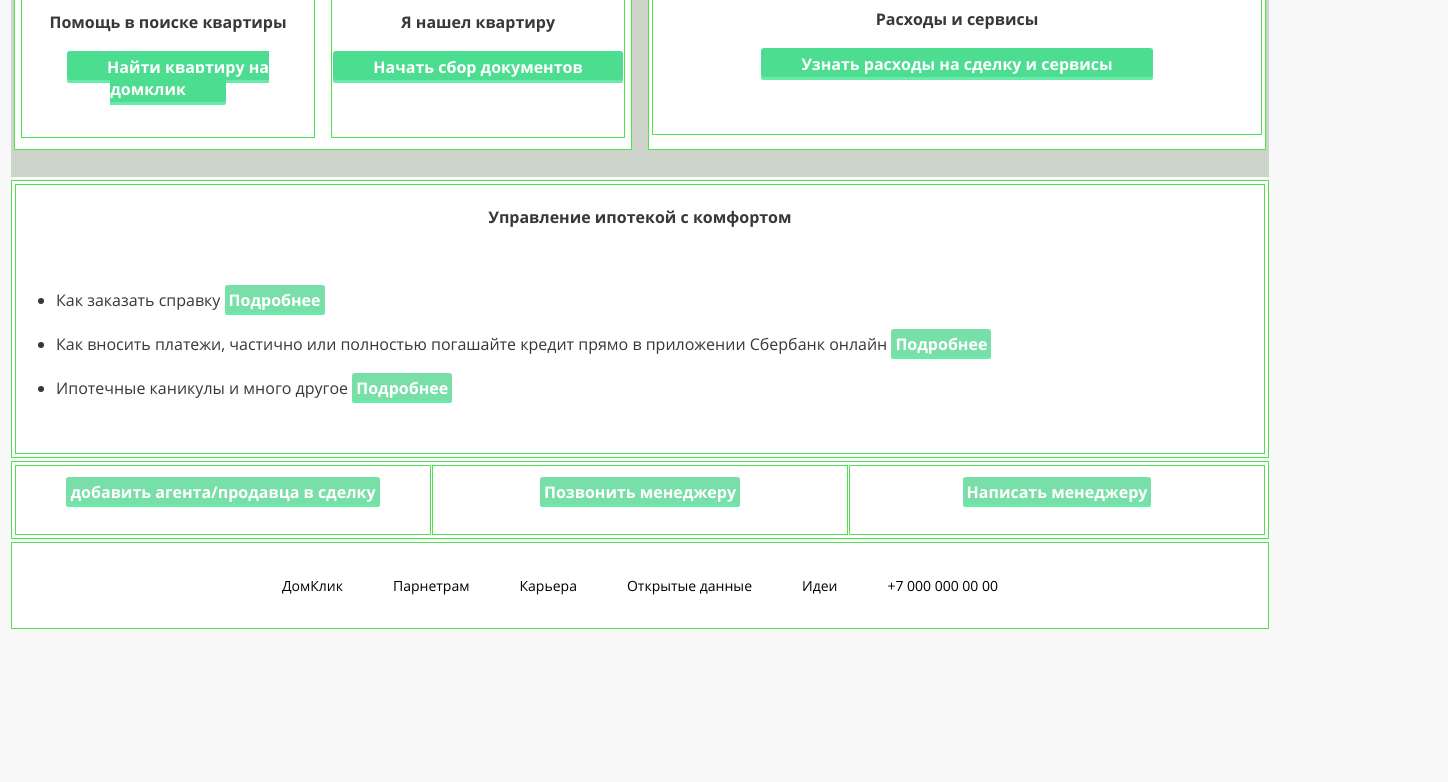
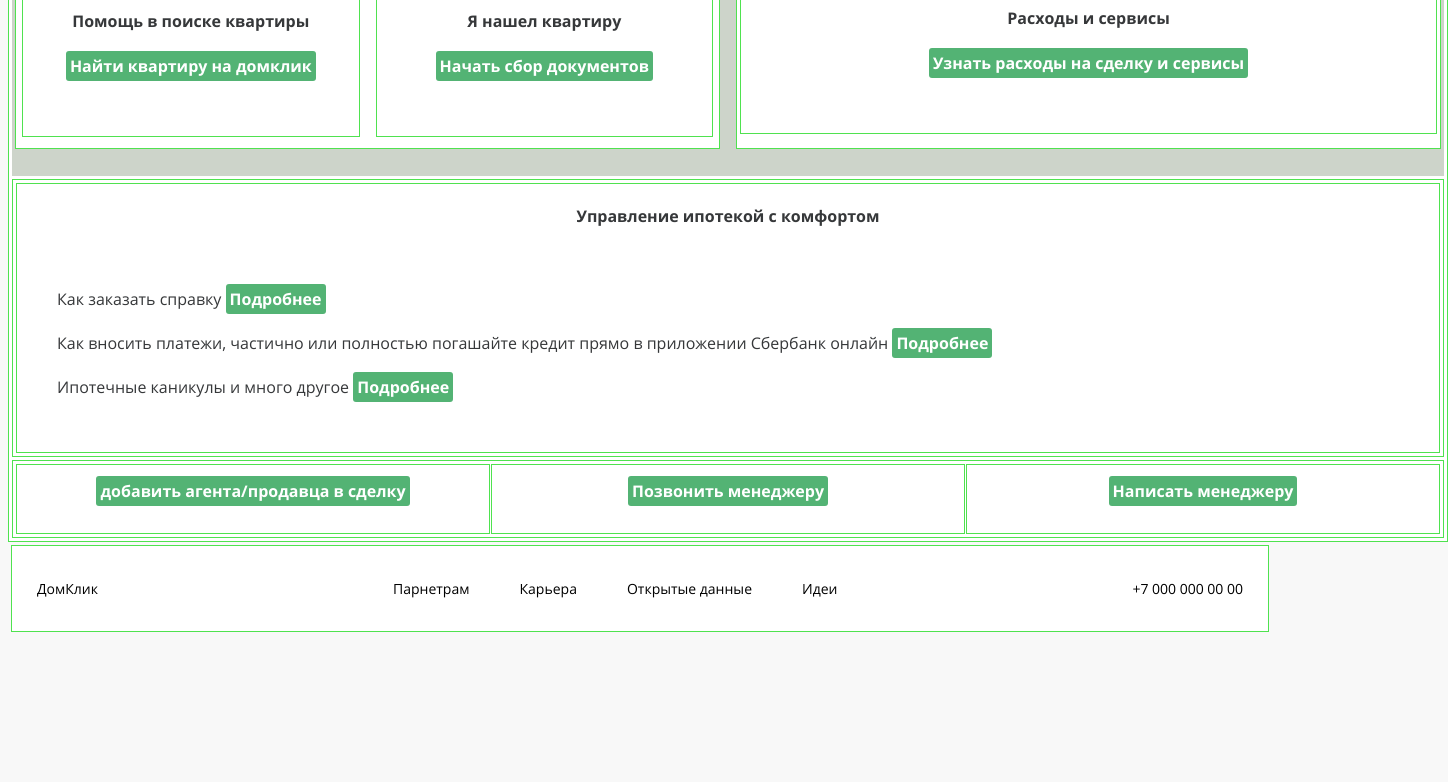
Before and after one commit to a1xc0m/domc-lk, a plain HTML site: page www/index.html in a window 1280 px wide. Shown: the part 526-1308 px from the top of the page, 1448 px wide, since content can reach past the window. Drawn offline with Linux system fonts and the light colour scheme.

Commit message:
work on style

```diff
--- a/src/styles/blocks/_general.scss
+++ b/src/styles/blocks/_general.scss
@@ -2,6 +2,11 @@
 
 * {
     box-sizing: border-box;
+}
+
+.box {
+    width: 1440px;
+    margin: 0 auto;
 }
 
 header div {
@@ -34,6 +39,10 @@ p {
     margin: 0px;
 }
 
+ul {
+    list-style: none;
+}
+
 /* >>>>>>Кнопки<<<<<< */
 
 .button {
@@ -42,8 +51,8 @@ p {
     text-decoration: none;
     padding: 4px;
     border-radius: 3px;
-    background: rgb(121, 223, 169);
-    box-shadow: 0 -3px rgb(104, 235, 169) inset;
+    background: $general_button_color;
+    //box-shadow: 0 -3px rgb(104, 235, 169) inset;
     transition: 0.2s;
 }
 
@@ -57,16 +66,24 @@ p {
 }
 
 .button_non {
-    margin: 0px;
+    //margin: 0px;
+    //color: white;
+    //font-weight: 700;
+    //text-decoration: none;
+    //padding: 5px 40px;
+    //border-radius: 3px;
+    //background: rgb(76, 221, 144);
+    //box-shadow: 0 -3px rgb(104, 235, 169) inset;
+    //transition: 0.2s;
+    //overflow: hidden;
     color: white;
     font-weight: 700;
     text-decoration: none;
-    padding: 5px 40px;
+    padding: 4px;
     border-radius: 3px;
-    background: rgb(76, 221, 144);
-    box-shadow: 0 -3px rgb(104, 235, 169) inset;
+    background: $general_button_color;
+    //box-shadow: 0 -3px rgb(104, 235, 169) inset;
     transition: 0.2s;
-    overflow: hidden;
 }
 
 .button_non:hover {
--- a/src/styles/blocks/_nav_main.scss
+++ b/src/styles/blocks/_nav_main.scss
@@ -5,6 +5,8 @@
   left: 0;
   width: 100%;
   z-index: 1000;
+  //border: 1px solid rgb(79, 226, 79);
+  //border-radius: 30px;
 }
 
 .nav_main .nav {
@@ -15,6 +17,8 @@
   padding: 0;
   list-style: none;
   /* убираем маркеры */
+  //background-color: aqua;
+  //border-radius: 30px;
 }
 
 .nav_main .logo_phone {
@@ -34,6 +38,7 @@
   display: flex;
   padding: 33px 25px;
   text-decoration: none;
+  //убираем ссылку
   color: black;
 }
 
@@ -41,3 +46,11 @@
   height: 100%;
   box-shadow: 0 0 30px rgb(48, 95, 71);
 }
+
+.logo {
+  margin-right: auto;
+}
+
+.phone {
+  margin-left: auto;
+}
--- a/src/styles/blocks/_promo.scss
+++ b/src/styles/blocks/_promo.scss
@@ -44,10 +44,12 @@
   border: none;
   height: 550px;
 }
+
 .left {
   grid-area: a;
   height: 520px;
 }
+
 .right {
   grid-area: b;
   height: 520px;
@@ -88,6 +90,8 @@
   border: none;
 }
 
+
+
 //Не нужно использовать заглавные буквы в создании классов
 
 .NextStep div {
--- a/src/styles/common/_variables.scss
+++ b/src/styles/common/_variables.scss
@@ -5,6 +5,6 @@ $font_opensans: "Open Sans", sans-serif;
 
 //color
 //$general_promo_color:
-//$general_button_color: rgb(5, 158, 82);
+$general_button_color: #53b374;
 
 //style
--- a/www/index.html
+++ b/www/index.html
@@ -11,7 +11,6 @@
 
 <body>
     <nav class="nav_main">
-        <div class="container">
         <ul class="nav">
             <a href="#" class="logo">ДомКлик</a>
             <li><a href="#">Купить</a></li>
@@ -20,9 +19,9 @@
             <li><a href="#">Сделка</a></li>
             <a href="#" class="phone">+7 000 000 00 00</a>
         </ul>
-        </div>
     </nav>
     <main>
+        <div class="box">
         <!--Div class="histori" показывает путь клиента из 4 шагов до сделки.-->
         <div class="histori">
             <div class="item1">
@@ -96,7 +95,8 @@
                     <li>Как заказать справку <a class="button" href="https://lks.domclick.ru/services/"
                             target="_blank">Подробнее</a></li><br>
                     <li>Как вносить платежи, частично или полностью погашайте кредит прямо в приложении Сбербанк онлайн
-                        <a class="button" href="https://lks.domclick.ru/services/" target="_blank">Подробнее</a></li>
+                        <a class="button" href="https://lks.domclick.ru/services/" target="_blank">Подробнее</a>
+                    </li>
                     <br>
                     <li>Ипотечные каникулы и много другое <a class="button" href="https://lks.domclick.ru/services/"
                             target="_blank">Подробнее</a></li><br>
@@ -114,6 +114,7 @@
                 </div>
                 <div class="message3">
                     <a class="button" href="#">Написать менеджеру</a>
+                </div>
             </div>
         </div>
     </div>
```
Also changed, not shown: www/style/style.css. Lines whose indentation alone changed are shown as unchanged.
